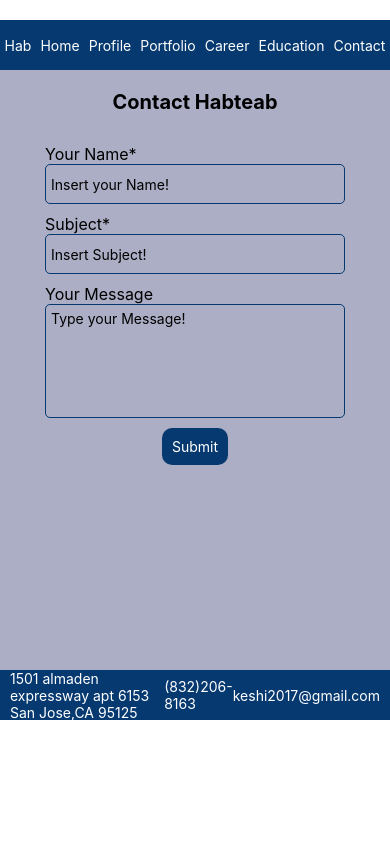
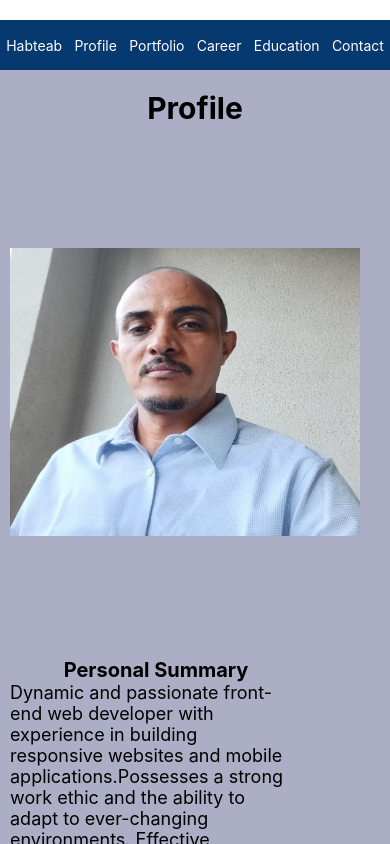
Before and after one commit to firezgi/keshi2021.github.io, a React Native app: screen / in a window 390 px wide. Built offline with nearby package versions, Linux system fonts and the light colour scheme.

Commit message:
feat(home): delete home and add style

```diff
--- a/App.js
+++ b/App.js
@@ -8,15 +8,14 @@ import { useState } from "react";
 import Header from "./src/Components/Header";
 import ContactHabteab from "./src/Components/ContactHabteab";
 import Footer from "./src/Components/Footer";
-import Home from "./src/Components/Home";
 
 export default function App() {
-  const [page, setPage] = useState("ContactHabteab");
+  const [page, setPage] = useState("Profile");
   return (
     <SafeAreaView style={styles.container}>
       <ScrollView>
+        <View>
       <Header setPage={setPage} />
-      {page === "Home" && <Home/>}
         {page === "Profile" && <Profile />}
         {page === "CareerDevelopment" && <CareerDevelopment />}
         {page === "Portfolio" && <Portfolio />}
@@ -24,6 +23,7 @@ export default function App() {
         {page === "ContactHabteab" && <ContactHabteab />}
 
       <Footer setPage={setPage} />
+      </View>
       </ScrollView>
       <StatusBar style="auto" />
     </SafeAreaView>
@@ -34,8 +34,6 @@ const styles = StyleSheet.create({
   container: {
     flex: 1,
     backgroundColor: "white",
-    // alignItems: "center",
-    // justifyContent: "center",
     width:"100%"
   },
 });
--- a/src/Components/CareerDevelopment.js
+++ b/src/Components/CareerDevelopment.js
@@ -35,10 +35,10 @@ const CareerDevelopment = () => {
 
 const styles = StyleSheet.create({
   container: {
-    // flex: 1,
     backgroundColor: "#abaec4",
     alignItems: "center",
     justifyContent: "center",
+    paddingBottom:200
   },
   h1: {
     fontSize: 20,
--- a/src/Components/ContactHabteab.js
+++ b/src/Components/ContactHabteab.js
@@ -72,7 +72,6 @@ const styles = StyleSheet.create({
     flex: 1,
     backgroundColor: "#abaec4",
     alignItems: "center",
-    justifyContent: "center",
     paddingBottom:200,
     paddingTop:20
   },
--- a/src/Components/Education.js
+++ b/src/Components/Education.js
@@ -9,18 +9,18 @@ function Education() {
         <Text style={styles.h1}>Education</Text>
 
 
-          <Text style={styles.h1}>Asmara university</Text>
-          <Text style={styles.h1}>Asmara,Eritrea- Sep 1997 to Jul 2001:</Text>
-          <Text style={{fontSize:16}}>Bachelors of Arts in Economics and Finance</Text>
+          <Text style={styles.h2}>Asmara university</Text>
+          <Text style={styles.h2}>Asmara,Eritrea- Sep 1997 to Jul 2001:</Text>
+          <Text style={{fontSize:16,paddingBottom:30}}>Bachelors of Arts in Economics and Finance</Text>
 
 
-          <Text style={styles.h1}>De Anza College</Text>
-          <Text style={styles.h1}>Cupertino,CA- October 2017 to July 2019:</Text>
-          <Text style={{fontSize:16}}>Pursued Associated degree in Computer science</Text>
+          <Text style={styles.h2}>De Anza College</Text>
+          <Text style={styles.h2}>Cupertino,CA- October 2017 to July 2019:</Text>
+          <Text style={{fontSize:16,paddingBottom:30}}>Pursued Associated degree in Computer science</Text>
 
 
-          <Text style={styles.h1}>Evangadi Networks</Text>
-          <Text style={styles.h1}>Feb2021 to Aug2021:</Text>
+          <Text style={styles.h2}>Evangadi Networks</Text>
+          <Text style={styles.h2}>Feb2021 to Aug2021:</Text>
           <Text style={{fontSize:16}}>Bachelors of Arts in Economics and Finance</Text>
 
   </View>
@@ -29,11 +29,9 @@ function Education() {
 }
 const styles = StyleSheet.create({
     container: {
-    //   flex: 1,
       backgroundColor: "#abaec4",
-    //   alignItems: "center",
-    //   justifyContent: "center",
-      paddingBottom:150,
+      alignItems: "center",
+      paddingBottom:120,
       paddingTop:20,
       paddingStart:10
     },
@@ -41,6 +39,11 @@ const styles = StyleSheet.create({
       fontSize: 20,
       fontWeight: "bold",
       marginBottom: 20,
+    },
+    h2: {
+      fontSize: 18,
+      fontWeight: "bold",
+      marginBottom: 10,
     },
     bold: {
       fontWeight: "bold",
--- a/src/Components/Footer.js
+++ b/src/Components/Footer.js
@@ -1,7 +1,8 @@
 import React from 'react';
-import { FlatList, Pressable, SafeAreaView, StyleSheet, Text, View } from 'react-native';
+import { FlatList, Pressable, SafeAreaView, StyleSheet, Text, useWindowDimensions, View } from 'react-native';
 
 function Footer({setPage}) {
+
   return (
     <SafeAreaView>
     <View style={styles.container}>
@@ -26,9 +27,7 @@ const styles = StyleSheet.create({
       backgroundColor: "#063970",
       alignItems: "center",
       justifyContent: "space-around",
-      flexDirection:"row",
       padding:10,
-      height:50
     },
     h1: {
       fontSize: 20,
@@ -40,9 +39,7 @@ const styles = StyleSheet.create({
 
       },
     h2: {
-        fontSize: 16,
-        // fontWeight: "bold",
-        // marginBottom: 20,
+        fontSize: 16
       },
     bold: {
       fontWeight: "bold",
--- a/src/Components/Header.js
+++ b/src/Components/Header.js
@@ -3,33 +3,16 @@ import {
   View,
   StyleSheet,
   Text,
-  Pressable,
-  useWindowDimensions,
+  Pressable
 } from "react-native";
-// import { stylesMobile, stylesWeb } from "./Styles";
 function Header({ setPage }) {
-  // const { width } = useWindowDimensions();
-  // const widthBreakpoint = 1050;
-  // let styles;
-  // if (width < widthBreakpoint) {
-  //   styles = stylesMobile;
-  // } else {
-  //   styles = stylesWeb;
-  // }
+
   return (
     < View style={styles.container}>
 
-        <Pressable onPress={() => setPage("Home")}>
-            <Text style={styles.navtext}>Hab</Text>
+        <Pressable onPress={() => setPage("Profile")}>
+            <Text style={styles.navtext}>Habteab</Text>
         </Pressable>
-
-
-        <Pressable onPress={() => setPage("Home")}>
-
-              <Text style={styles.navtext}>Home</Text>
-
-        </Pressable>
-
 
           <Pressable onPress={() => setPage("Profile")}>
             <Text style={styles.navtext} name="Profile">Profile</Text>
@@ -51,7 +34,6 @@ function Header({ setPage }) {
 }
 const styles = StyleSheet.create({
   container: {
-    display: "flex",
     backgroundColor: "#063970",
     alignItems: "center",
     flexDirection:"row",
--- a/src/Components/Home.js
+++ /dev/null
@@ -1,11 +0,0 @@
-import React from 'react';
-import { View ,Text} from 'react-native';
-
-function Home() {
-  return <View>
-      <Text>Hi</Text>
-
-      </View>;
-}
-
-export default Home;
--- a/src/Components/Profile.js
+++ b/src/Components/Profile.js
@@ -75,12 +75,12 @@ function Profile() {
 }
 const styles = StyleSheet.create({
   container: {
-    flex: 1,
-    backgroundColor: "red",
+    // flex: 1,
+    // backgroundColor: "red",
     // alignItems: "center",
     // justifyContent: "center",
     // flexWrap:"wrap",
-    padding:10
+    // padding:10
   },
   container1: {
     backgroundColor: "#abaec4",
```
Also changed, not shown: src/Components/Portfolio.js (+0 -67 lines).
